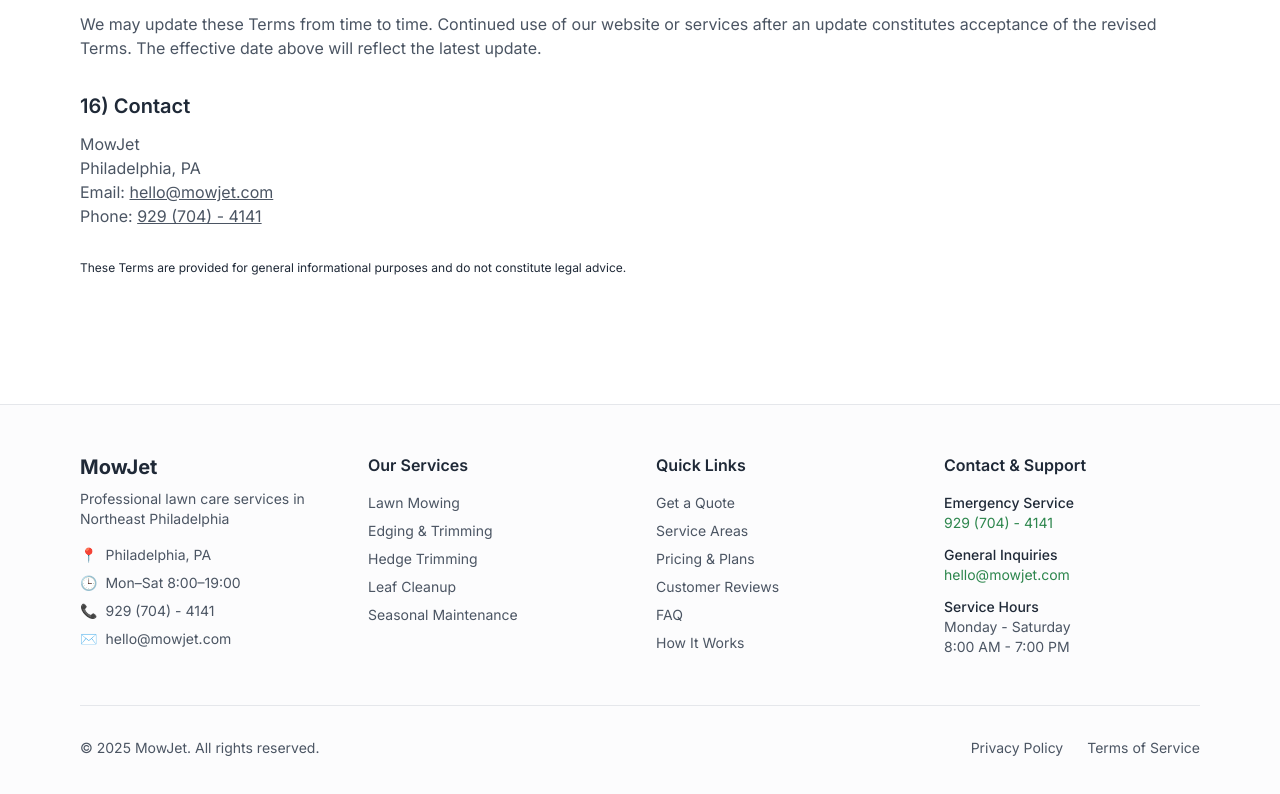
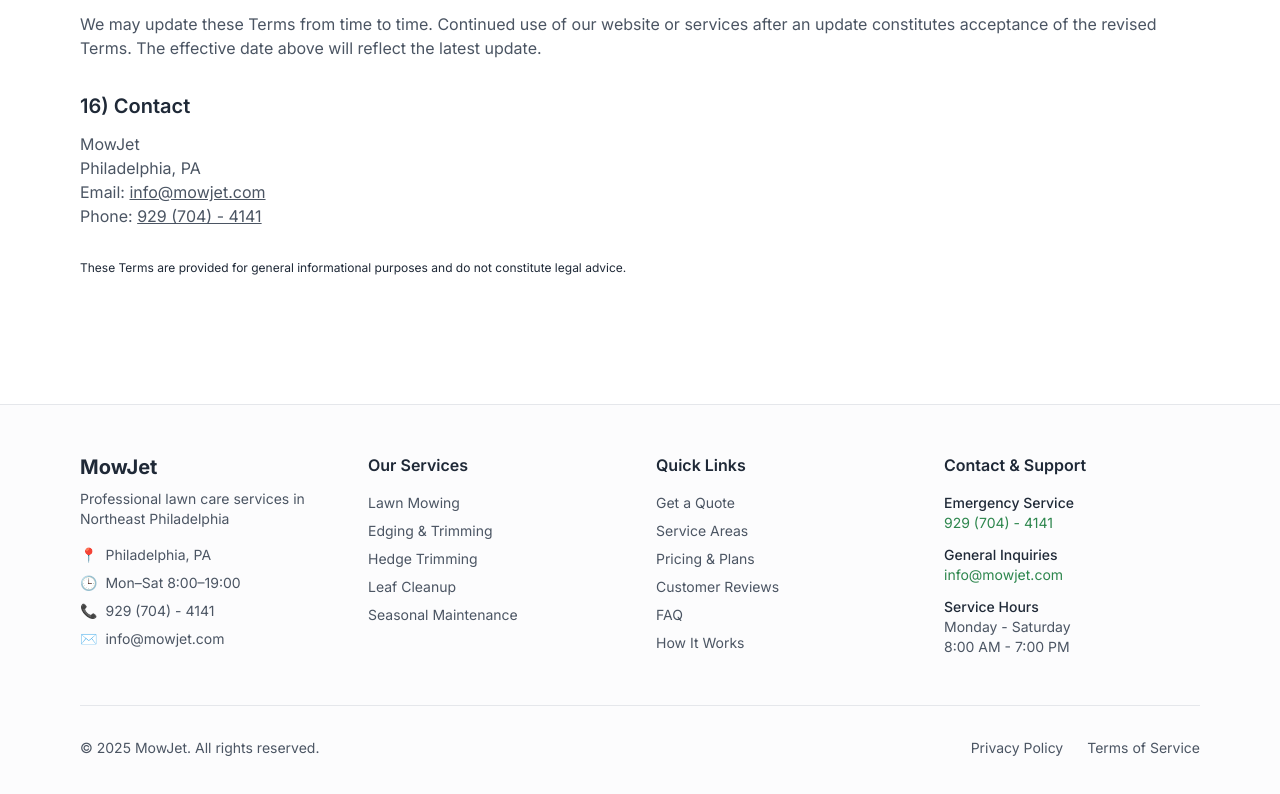
Before and after one commit to end1cott/Yardory-Lawn-Care, a Next.js app: page /terms in a window 1280 px wide. Shown: the part 2213-3007 px from the top of the page. Built offline with nearby package versions, Linux system fonts and the light colour scheme; no server answers.

Commit message:
feat: Update all email addresses to info@mowjet.com

```diff
--- a/app/[lang]/page.tsx
+++ b/app/[lang]/page.tsx
@@ -64,9 +64,9 @@
               <a href="tel:+19297044141" className="text-brand hover:text-brand-hover font-medium">
                 📞 (929) 704-4141
               </a>
-              <a href="mailto:hello@mowjet.com" className="text-brand hover:text-brand-hover font-medium">
-                ✉️ hello@mowjet.com
-              </a>
+                      <a href="mailto:info@mowjet.com" className="text-brand hover:text-brand-hover font-medium">
+          ✉️ info@mowjet.com
+        </a>
             </div>
           </div>
         </div>
--- a/src/config/brand.ts
+++ b/src/config/brand.ts
@@ -2,8 +2,8 @@
   NAME: "MowJet",
   PHONE_DISPLAY: "929 (704) - 4141",
   PHONE_E164: "+19297044141",
-  EMAIL_GENERAL: "hello@mowjet.com",
-  EMAIL_PRIVACY: "privacy@mowjet.com",
+  EMAIL_GENERAL: "info@mowjet.com",
+  EMAIL_PRIVACY: "info@mowjet.com",
   ADDRESS_CITY: "Philadelphia, PA",
 } as const
 
```
Also changed, not shown: 2 other files (tests, documents, lock files or other folders).
